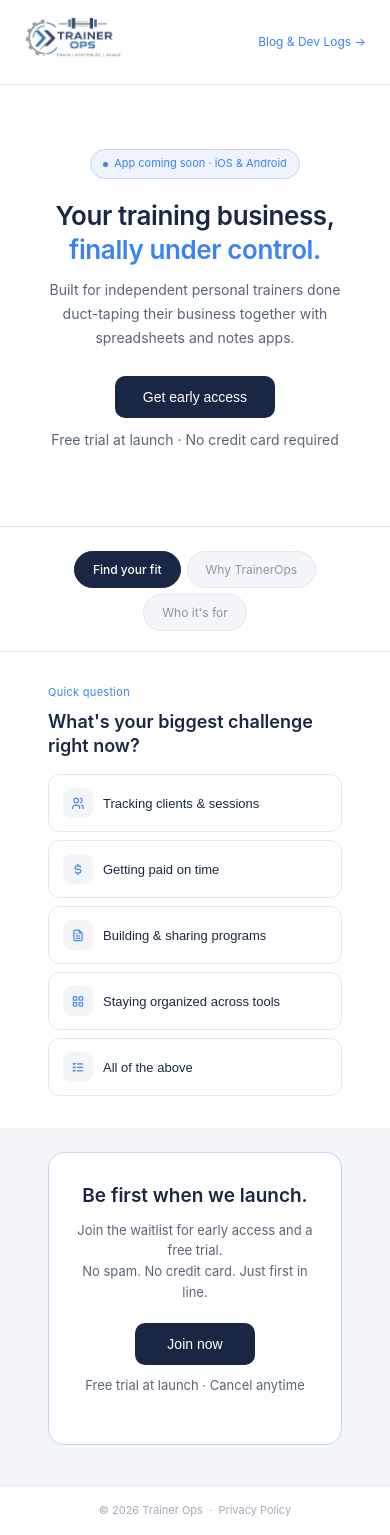
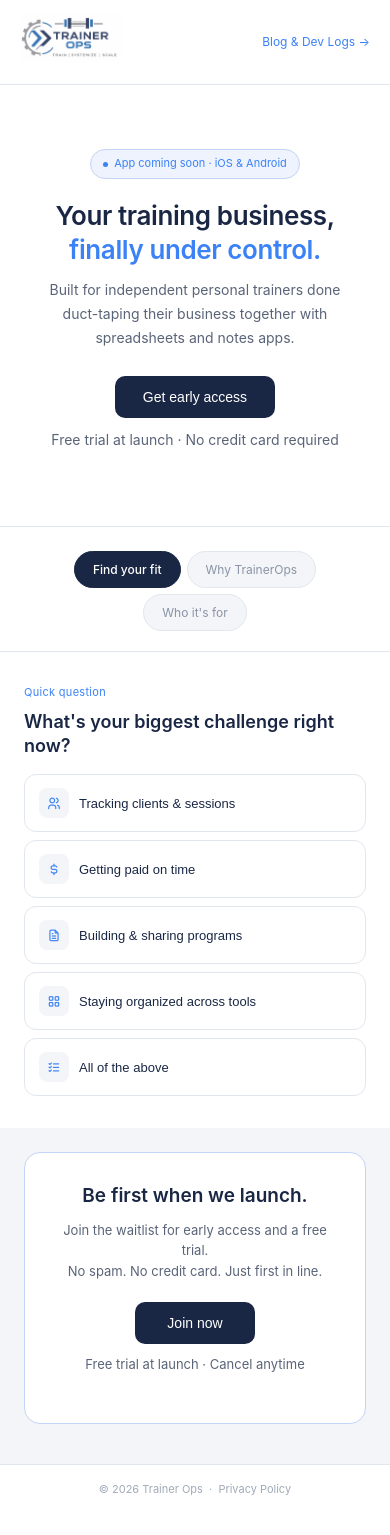
Before and after one commit to thetrainerops-code/thetrainerops, a Jekyll site: the page index.html, which Jekyll copies as it is, in a window 390 px wide. Built offline with Jekyll 4.4.1, drawn with Linux system fonts in a browser that asks for light colours; after the commit the page ends 1514 px from its top, so only the background shows below that.

Commit message:
Refactor CSS styles for responsiveness and cleanup
Updated padding for various elements and removed unused email input styles.

```diff
--- a/index.html
+++ b/index.html
@@ -42,16 +42,16 @@
     .nav-link { font-size: 12px; color: #3b82f6; }
 
     @media (max-width: 600px) {
-      .nav { padding: 14px 24px; }
-      .hero { padding: 36px 24px 28px; }
-      .tabs-wrapper { padding: 16px 24px 0; }
-      .tab-content { padding: 20px 24px; }
-      .launch-section { padding: 16px 24px 24px; }
+      .nav { padding: 14px 20px; }
+      .hero { padding: 36px 20px 28px; }
+      .tabs-wrapper { padding: 16px 20px 0; }
+      .tab-content { padding: 20px 20px; }
+      .launch-section { padding: 16px 20px 24px; }
     }
 
     /* ── Hero ── */
     .hero {
-      padding: 64px 48px 48px;
+      padding: 64px 24px 48px;
       text-align: center;
       border-bottom: 0.5px solid #e2e6ed;
       background: #ffffff;
@@ -87,37 +87,11 @@
       margin-left: auto;
       margin-right: auto;
     }
-    .email-row { display: flex; gap: 8px; max-width: 340px; margin: 0 auto 8px; }
-    .email-row input {
-      flex: 1;
-      background: #f4f5f8;
-      border: 0.5px solid #d0d6e2;
-      border-radius: 10px;
-      padding: 11px 14px;
-      font-size: 13px;
-      color: #1a2744;
-      outline: none;
-      min-width: 0;
-    }
-    .email-row input::placeholder { color: #a0aab8; }
-    .email-row input:focus { border-color: #3b82f6; }
-    .email-row button {
-      background: #1a2744;
-      border: none;
-      border-radius: 10px;
-      padding: 11px 16px;
-      font-size: 13px;
-      color: #ffffff;
-      font-weight: 500;
-      cursor: pointer;
-      white-space: nowrap;
-    }
-    .email-row button:hover { background: #2d3f6b; }
     .hero-note { font-size: 11px; color: #a0aab8; }
 
     /* ── Tabs ── */
     .tabs-wrapper {
-      padding: 24px 48px 0;
+      padding: 24px 24px 0;
       border-bottom: 0.5px solid #e2e6ed;
       background: #ffffff;
     }
@@ -144,7 +118,7 @@
     .pill.active { background: #1a2744; color: #ffffff; border-color: #1a2744; font-weight: 500; }
 
     /* ── Tab Content ── */
-    .tab-content { display: none; padding: 32px 48px; min-height: 280px; background: #ffffff; }
+    .tab-content { display: none; padding: 32px 24px; min-height: 280px; background: #ffffff; }
     .tab-content.active { display: block; }
     .section-eyebrow { font-size: 11px; color: #3b82f6; margin-bottom: 8px; letter-spacing: 0.3px; }
     .section-title { font-size: 18px; font-weight: 600; color: #1a2744; margin-bottom: 16px; line-height: 1.35; }
@@ -194,32 +168,6 @@
     .response-feature { display: flex; align-items: center; gap: 8px; font-size: 12px; color: #5a6478; }
     .response-divider { height: 0.5px; background: #e2e6ed; margin-bottom: 12px; }
     .response-cta-label { font-size: 12px; color: #5a6478; margin-bottom: 10px; }
-    .response-email { display: flex; gap: 8px; }
-    .response-email input {
-      flex: 1;
-      background: #f4f5f8;
-      border: 0.5px solid #d0d6e2;
-      border-radius: 8px;
-      padding: 10px 12px;
-      font-size: 12px;
-      color: #1a2744;
-      outline: none;
-      min-width: 0;
-    }
-    .response-email input::placeholder { color: #a0aab8; }
-    .response-email input:focus { border-color: #3b82f6; }
-    .response-email button {
-      background: #1a2744;
-      border: none;
-      border-radius: 8px;
-      padding: 10px 14px;
-      font-size: 12px;
-      color: #ffffff;
-      font-weight: 500;
-      cursor: pointer;
-      white-space: nowrap;
-    }
-    .response-email button:hover { background: #2d3f6b; }
     .response-note { font-size: 10px; color: #a0aab8; text-align: center; margin-top: 8px; }
 
     /* ── Why ── */
@@ -245,7 +193,7 @@
     .audience-desc { font-size: 11px; color: #8a94a6; line-height: 1.5; }
 
     /* ── Launch Card ── */
-    .launch-section { padding: 24px 48px 40px; background: #f4f5f8; }
+    .launch-section { padding: 24px 24px 40px; background: #f4f5f8; }
     .launch-card {
       background: #ffffff;
       border: 0.5px solid #c3d4f7;
@@ -255,32 +203,6 @@
     }
     .launch-card h3 { font-size: 19px; font-weight: 600; color: #1a2744; margin-bottom: 8px; }
     .launch-card p { font-size: 13px; color: #5a6478; margin-bottom: 20px; line-height: 1.6; }
-    .launch-email { display: flex; gap: 8px; max-width: 300px; margin: 0 auto 8px; }
-    .launch-email input {
-      flex: 1;
-      background: #f4f5f8;
-      border: 0.5px solid #d0d6e2;
-      border-radius: 10px;
-      padding: 11px 12px;
-      font-size: 13px;
-      color: #1a2744;
-      outline: none;
-      min-width: 0;
-    }
-    .launch-email input::placeholder { color: #a0aab8; }
-    .launch-email input:focus { border-color: #3b82f6; }
-    .launch-email button {
-      background: #1a2744;
-      border: none;
-      border-radius: 10px;
-      padding: 11px 16px;
-      font-size: 13px;
-      color: #ffffff;
-      font-weight: 500;
-      cursor: pointer;
-      white-space: nowrap;
-    }
-    .launch-email button:hover { background: #2d3f6b; }
     .launch-note { font-size: 11px; color: #a0aab8; }
 
     /* ── Footer ── */
```
